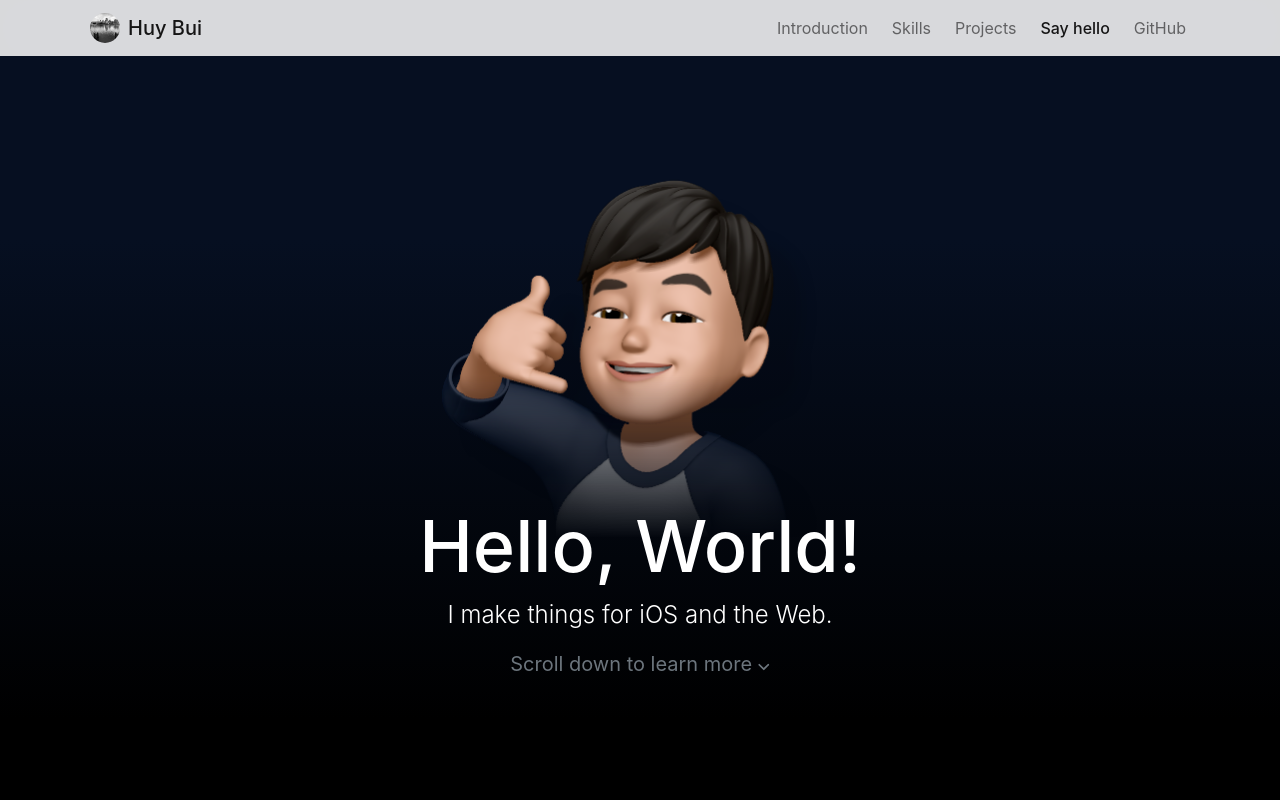
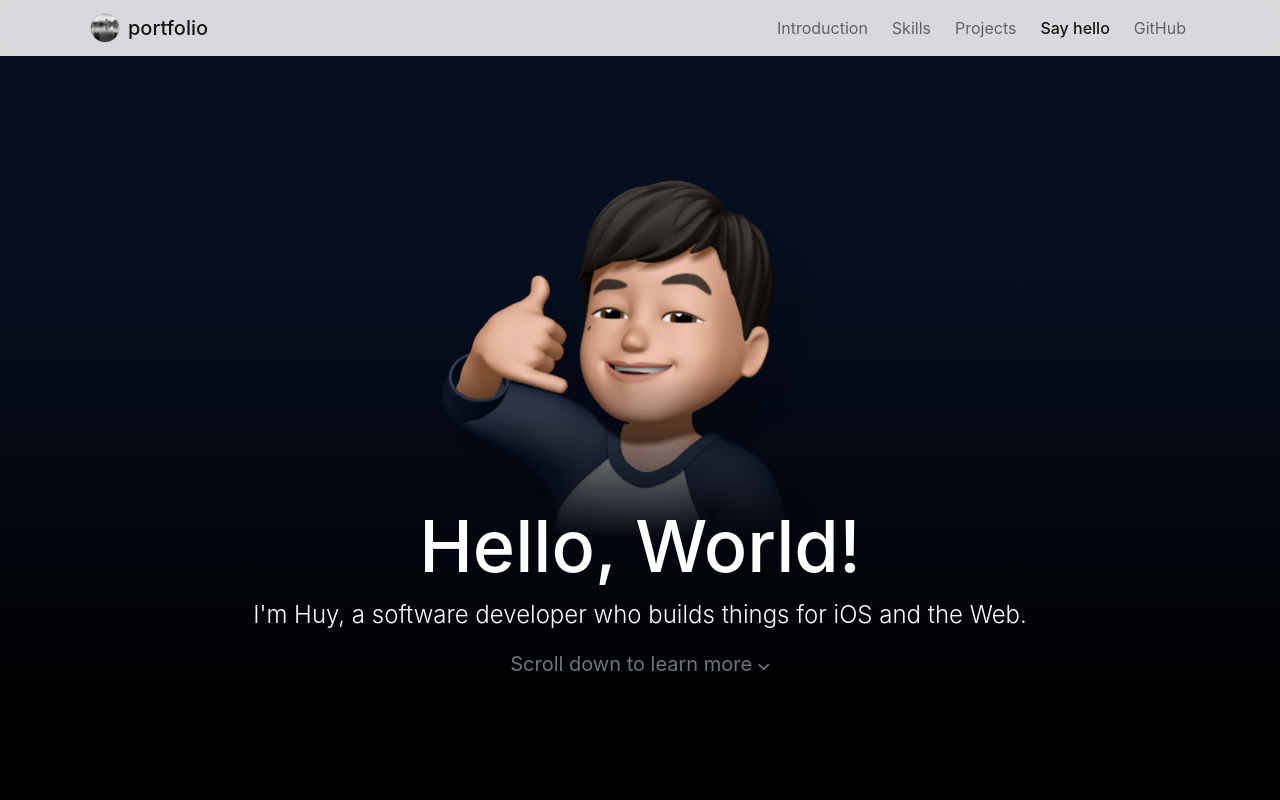
Before and after one commit to vikshitkode/portfolio-1, a plain HTML site: page index.html in a window 1280 px wide. Shown: the top 800 px of the page. Drawn offline with Linux system fonts and the light colour scheme.

Commit message:
Update greeting, page title, add pfp border

```diff
--- a/assets/data.json
+++ b/assets/data.json
@@ -1,7 +1,7 @@
 {
 	"greeting": {
 		"heading": "Hello, World!",
-		"description": "I make things for iOS and the Web."
+		"description": "I'm Huy, a software developer who builds things for iOS and the Web."
 	},
 	"intro": {
 		"heading": "You know, I'm something of a (computer) scientist myself.",
--- a/index.html
+++ b/index.html
@@ -26,8 +26,8 @@
     <div class="container-sm d-flex flex-row justify-content-between">
       <a id="title" class="navbar-brand fw-kinda-bold px-2 d-flex flex-row align-items-center gap-2"
       data-bs-toggle="collapse" data-bs-target=".navbar-collapse.show">
-        <img src="assets/img/pfp.jpeg" alt="pfp" class="pfp">
-        Huy Bui
+        <img src="assets/img/pfp.jpeg" alt="pfp" class="pfp app-icon">
+        portfolio
       </a>
       <!-- Nav bar toggler (mobile) -->
       <button id="navbar-toggler" class="navbar-toggler" type="button"
```
